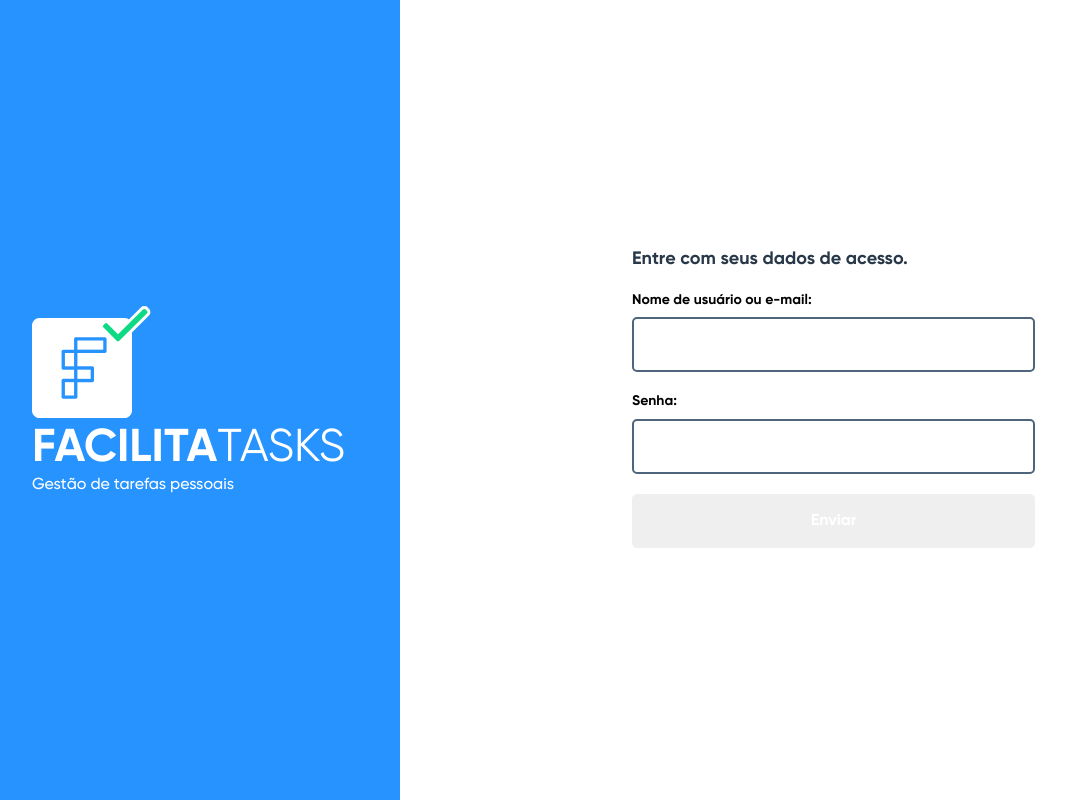
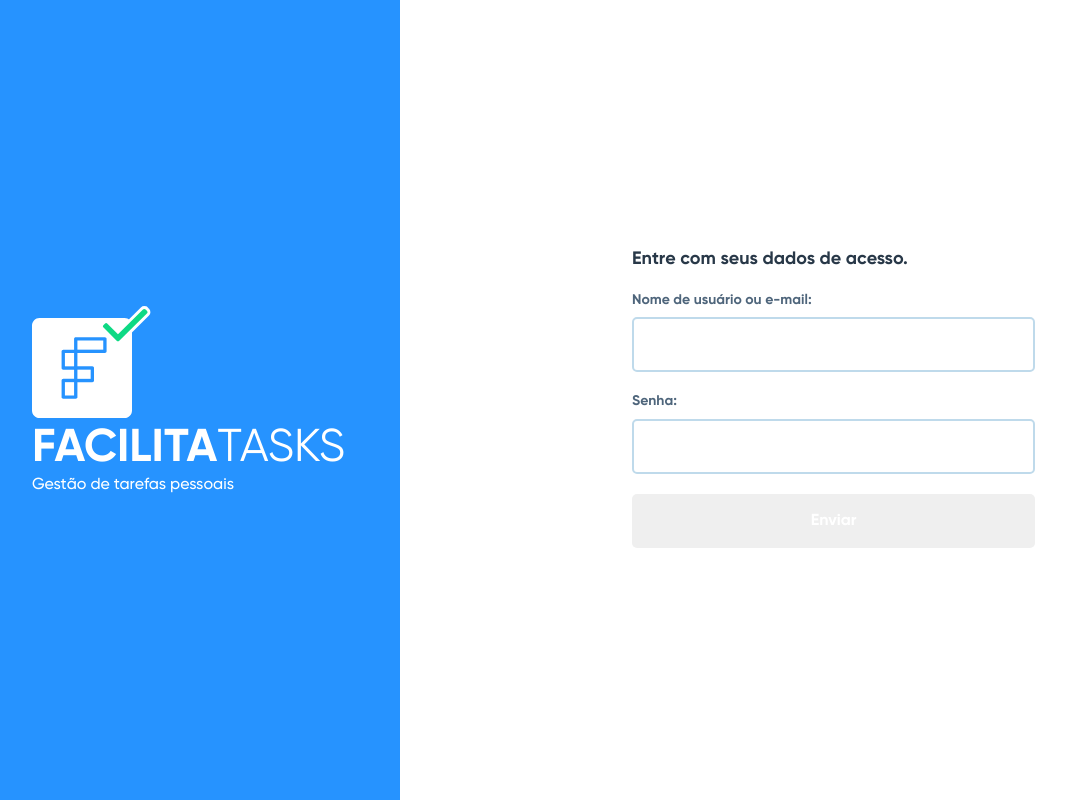
Before and after one commit to caarlos1/job--facilita-tasks, a Vue app: page / in a window 1280 px wide. Shown: the whole page, without its empty margins (23-1089 px from the left). Built offline with nearby package versions, Linux system fonts and the light colour scheme.

Commit message:
feat: adição de novas variaveis de cores e sombras ao arquivo root.styl

```diff
--- a/src/assets/css/root.styl
+++ b/src/assets/css/root.styl
@@ -1,10 +1,24 @@
-:root {
+:root
   --cor-background: #ffffff;
+  --cor-background-painel: #e9f4fb;
   --cor-principal: #2693ff;
-  --cor-principal-hover: #1c79d6;
+  --cor-principal-hover: #1182f2;
   --cor-texto: #283848;
   --cor-texto-claro: #ffffff;
-  --cor-borda-input: #4e657b;
+  --cor-label-input: #4e657b;
+
+  --cor-borda-input: #bfdaeb;
+
   --cor-sucesso: #1ad18f;
   --cor-sucesso-hover: #14a570;
-}
+
+  --cor-perigo: #ff2e79;
+  --cor-perigo--hover: #be1f59;
+
+  --cor-alerta: #ffc42e;
+  --cor-alerta--hover: #c59722;
+
+  --cor-menu-secundario: #f4fbff;
+  --sombra-padrao: 0px 1px 6px rgba(40, 56, 72, 0.07);
+
+  --cor-sub-cabecalho: #77899e;
```
